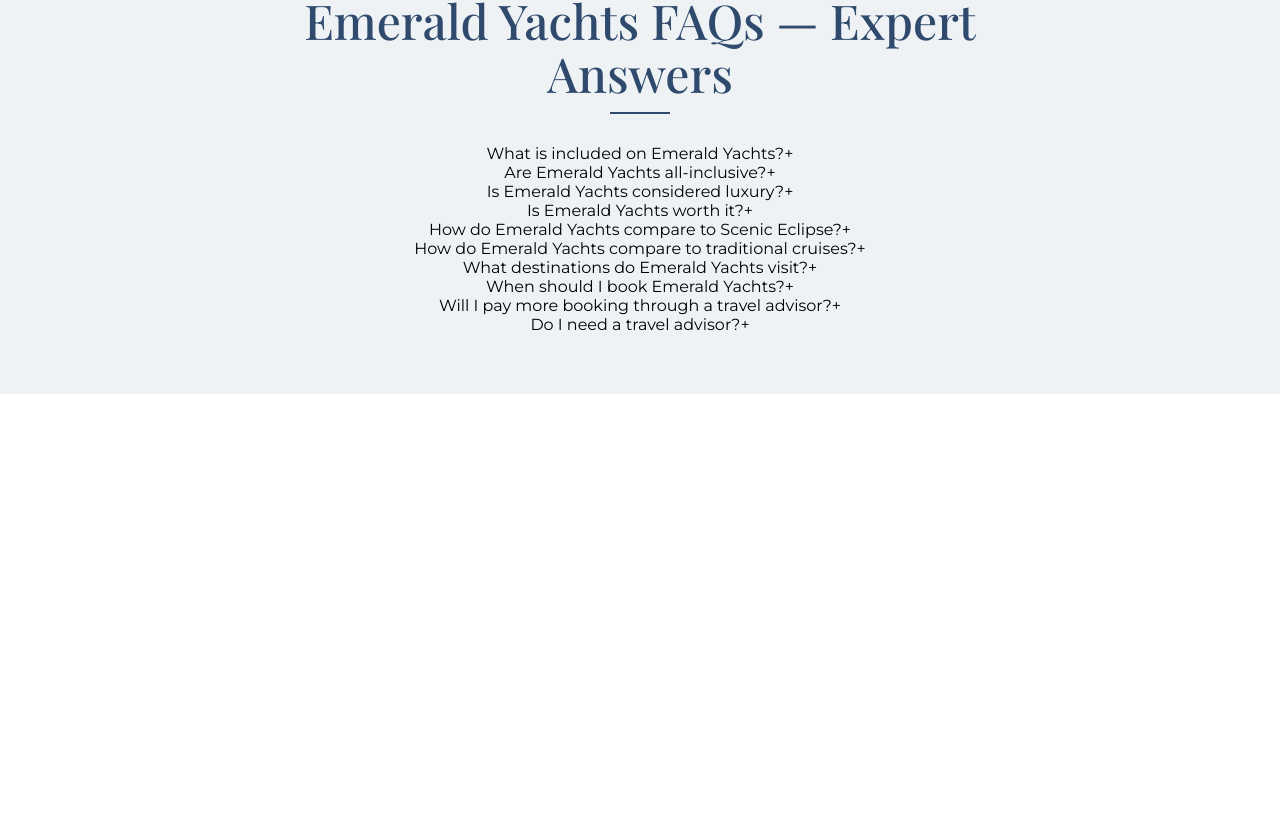
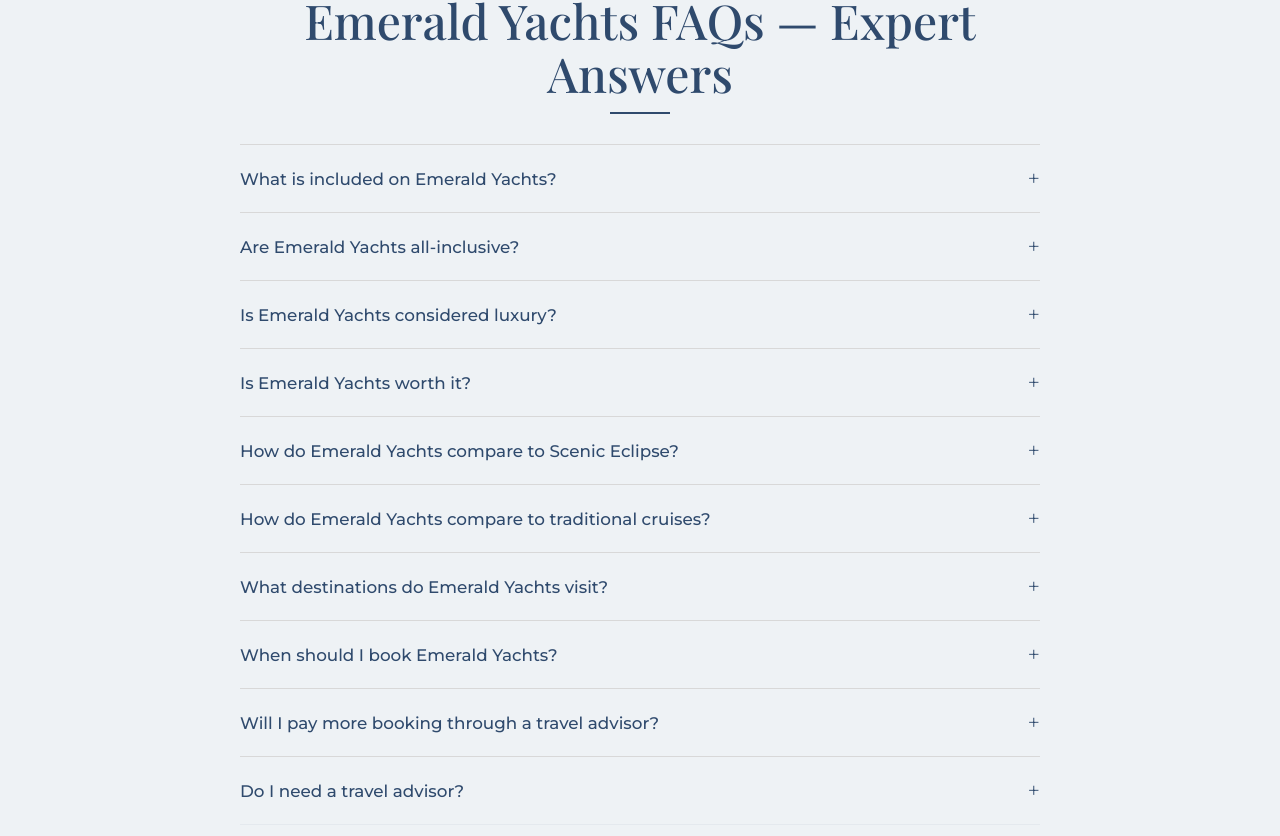
Before and after one commit to shpatel123/ArticalProject, a React (Vite) app: page / in a window 1280 px wide. Shown: the part 6013-6849 px from the top of the page. Before the commit the page ends 6407 px from the top, so only its background shows below. Built offline with nearby package versions, Linux system fonts and the light colour scheme; a web font is replaced by a local one.

Commit message:
faq section change

```diff
--- a/src/pages/EmeraldYachts/EmeraldYachts.jsx
+++ b/src/pages/EmeraldYachts/EmeraldYachts.jsx
@@ -540,18 +540,18 @@ const AntaFAQ = ({ items }) => {
   const [open, setOpen] = useState(null);
 
   return (
-    <div className="anta_faq_list">
+    <div className="emerald_faq_list">
       {items.map((item, i) => (
         <div
           key={i}
-          className={`anta_faq_item ${open === i ? "anta_faq_item--open" : ""}`}
+          className={`emerald_faq_item ${open === i ? "emerald_faq_item--open" : ""}`}
           onClick={() => setOpen(open === i ? null : i)}
         >
-          <div className="anta_faq_question">
+          <div className="emerald_faq_question">
             <span>{item.q}</span>
-            <span className="anta_faq_icon">{open === i ? "−" : "+"}</span>
+            <span className="emerald_faq_icon">{open === i ? "−" : "+"}</span>
           </div>
-          {open === i && <p className="anta_faq_answer">{item.a}</p>}
+          {open === i && <p className="emerald_faq_answer">{item.a}</p>}
         </div>
       ))}
     </div>
```
